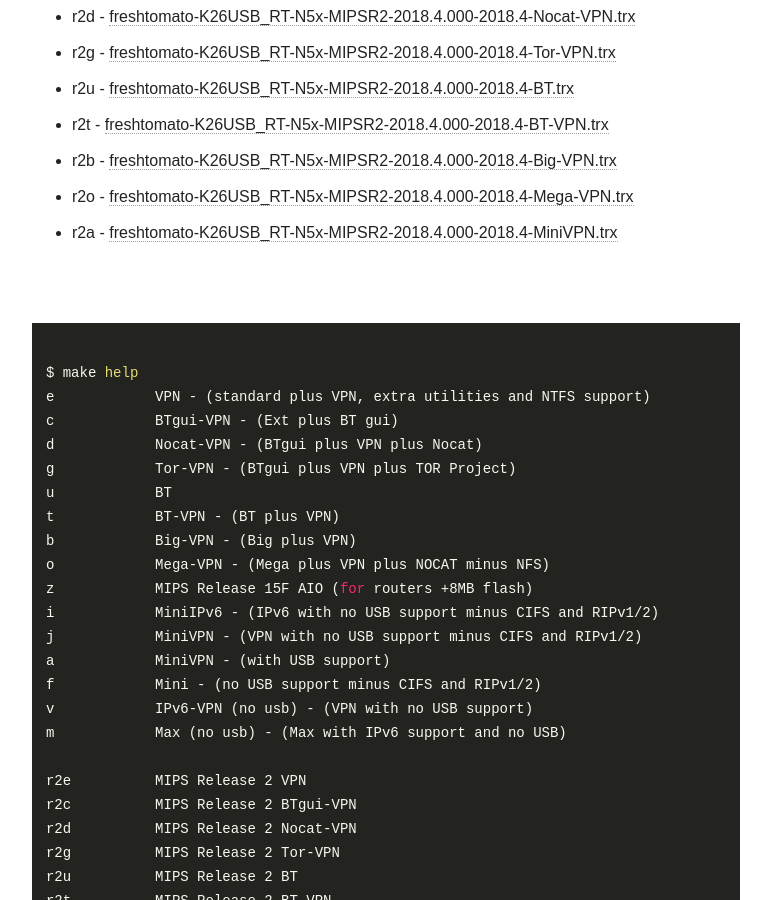
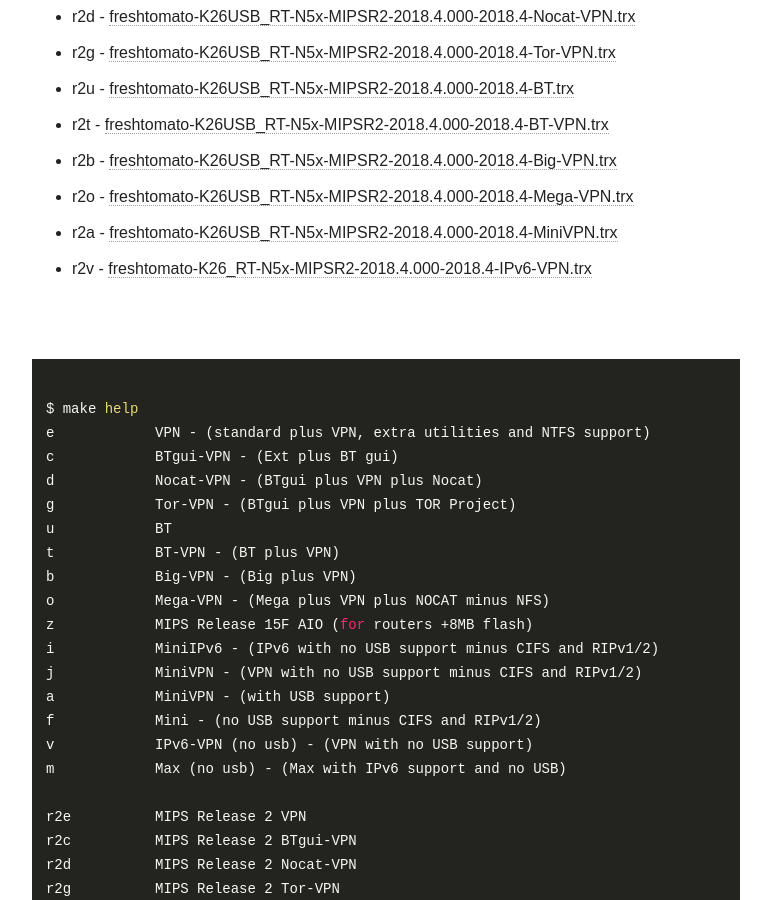
Before and after one commit to oglopss/freshtomato-mips-ci-jekyll, a Jekyll site: the page built from index.html, in a window 1280 px wide and 900 px high, scrolled down 703 px. Shown: the whole window, without its empty margins (254-1025 px from the left). Built offline with Jekyll 4.4.1, drawn with Linux system fonts in a browser that asks for light colours; nearby versions of some CDN libraries.

Commit message:
Travis build 39 r2v pushed to gh-pages

```diff
--- a/_data/ss.yml
+++ b/_data/ss.yml
@@ -9,3 +9,4 @@
   - 0006 r2t freshtomato-K26USB_RT-N5x-MIPSR2-2018.4.000-2018.4-BT-VPN.trx
   - 0007 r2b freshtomato-K26USB_RT-N5x-MIPSR2-2018.4.000-2018.4-Big-VPN.trx
   - 0008 r2o freshtomato-K26USB_RT-N5x-MIPSR2-2018.4.000-2018.4-Mega-VPN.trx
+  - 0011 r2v freshtomato-K26_RT-N5x-MIPSR2-2018.4.000-2018.4-IPv6-VPN.trx
```
Also changed, not shown: 1 other file.
